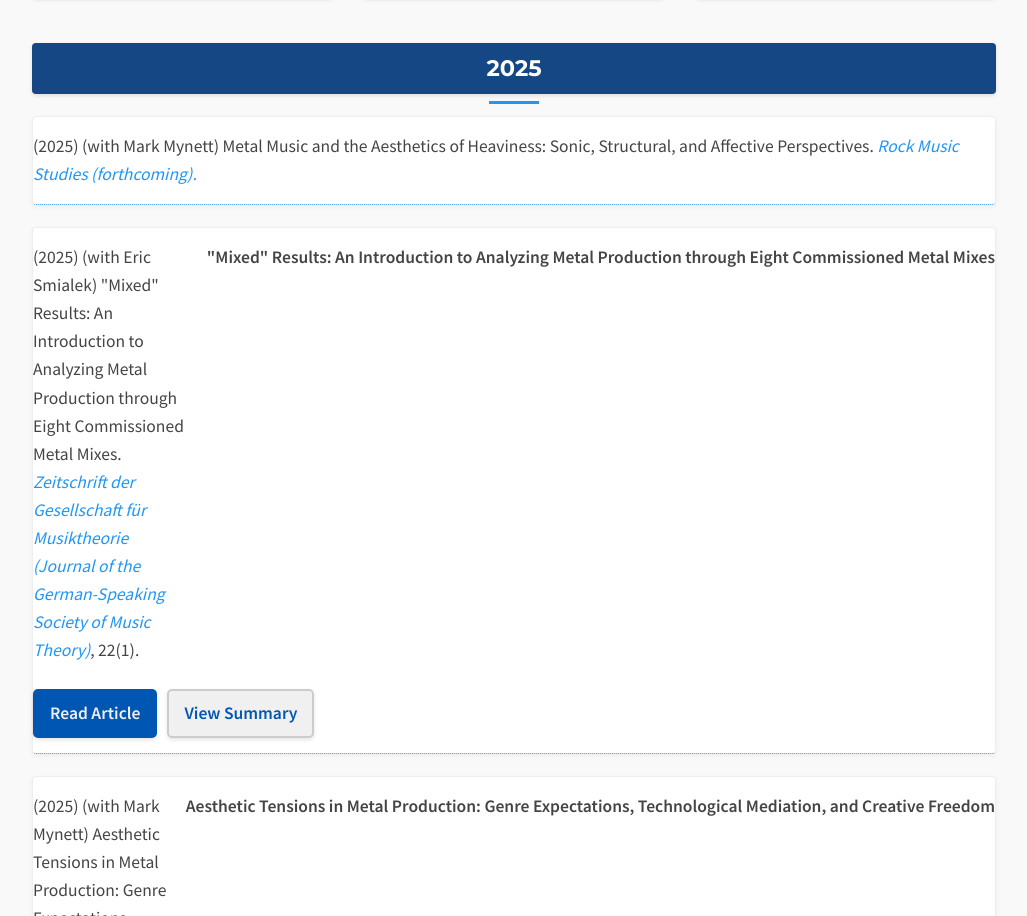
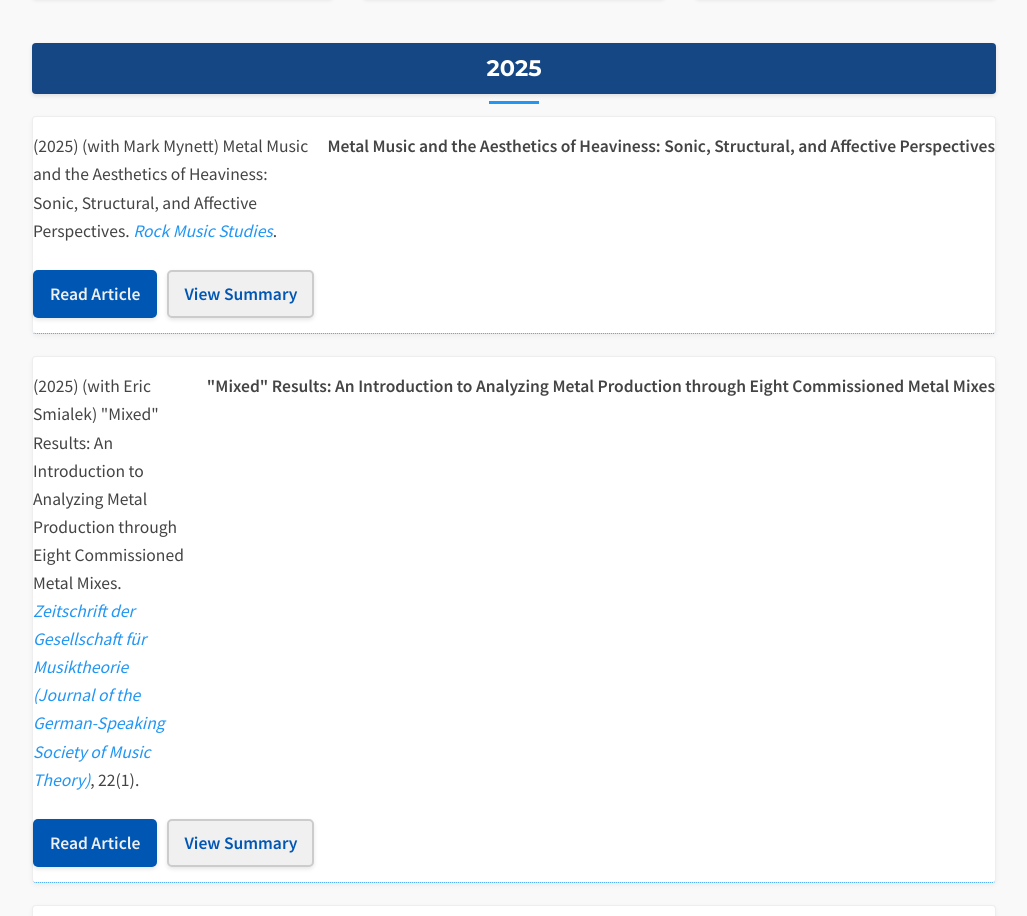
Before and after one commit to JanHerbst84/janherbst84.github.io, a website: page PublicationsHTML/articles.html in a window 1280 px wide. Shown: the part 1097-2013 px from the top of the page, without its empty margins (126-1153 px from the left). Drawn offline with nearby package versions, Linux system fonts and the light colour scheme; a script that the page names is missing.

Commit message:
GrowKudos update

```diff
--- a/PublicationsHTML/articles.html
+++ b/PublicationsHTML/articles.html
@@ -116,7 +116,28 @@
         <h3 id="year-2025" class="year-heading">2025</h3>
         <ul>
 
-          <li class="card">(2025) (with Mark Mynett) Metal Music and the Aesthetics of Heaviness: Sonic, Structural, and Affective Perspectives. <span style="color:#2196f3"><em>Rock Music Studies</em></span> <em>(forthcoming).</em></li>
+          <li class="card">
+            <div class="publication-entry">
+              <div class="publication-text">
+                (2025) (with Mark Mynett) Metal Music and the Aesthetics of Heaviness: Sonic, Structural, and Affective Perspectives.
+                <span style="color:#2196f3"><em>Rock Music Studies</em></span>.
+              </div>
+              <div class="publication-widgets">
+                <a href="https://plu.mx/plum/a/?doi=10.1080%2F19401159.2025.2535100"
+                   data-popup="top"
+                   data-size="large"
+                   class="plumx-plum-print-popup"
+                   data-site="plum"
+                   data-hide-when-empty="true">
+                   Metal Music and the Aesthetics of Heaviness: Sonic, Structural, and Affective Perspectives
+                </a>
+              </div>
+            </div>
+            <div class="article-links">
+                <a href="https://doi.org/10.1080/19401159.2025.2535100" target="_blank" rel="noopener noreferrer" class="btn btn-primary">Read Article</a>
+                <a href="https://www.growkudos.com/publications/10.1080%25252F19401159.2025.2535100/reader" target="_blank" rel="noopener noreferrer" class="btn btn-secondary">View Summary</a>
+            </div>
+          </li>
 
           <li class="card">
             <div class="publication-entry">
```
